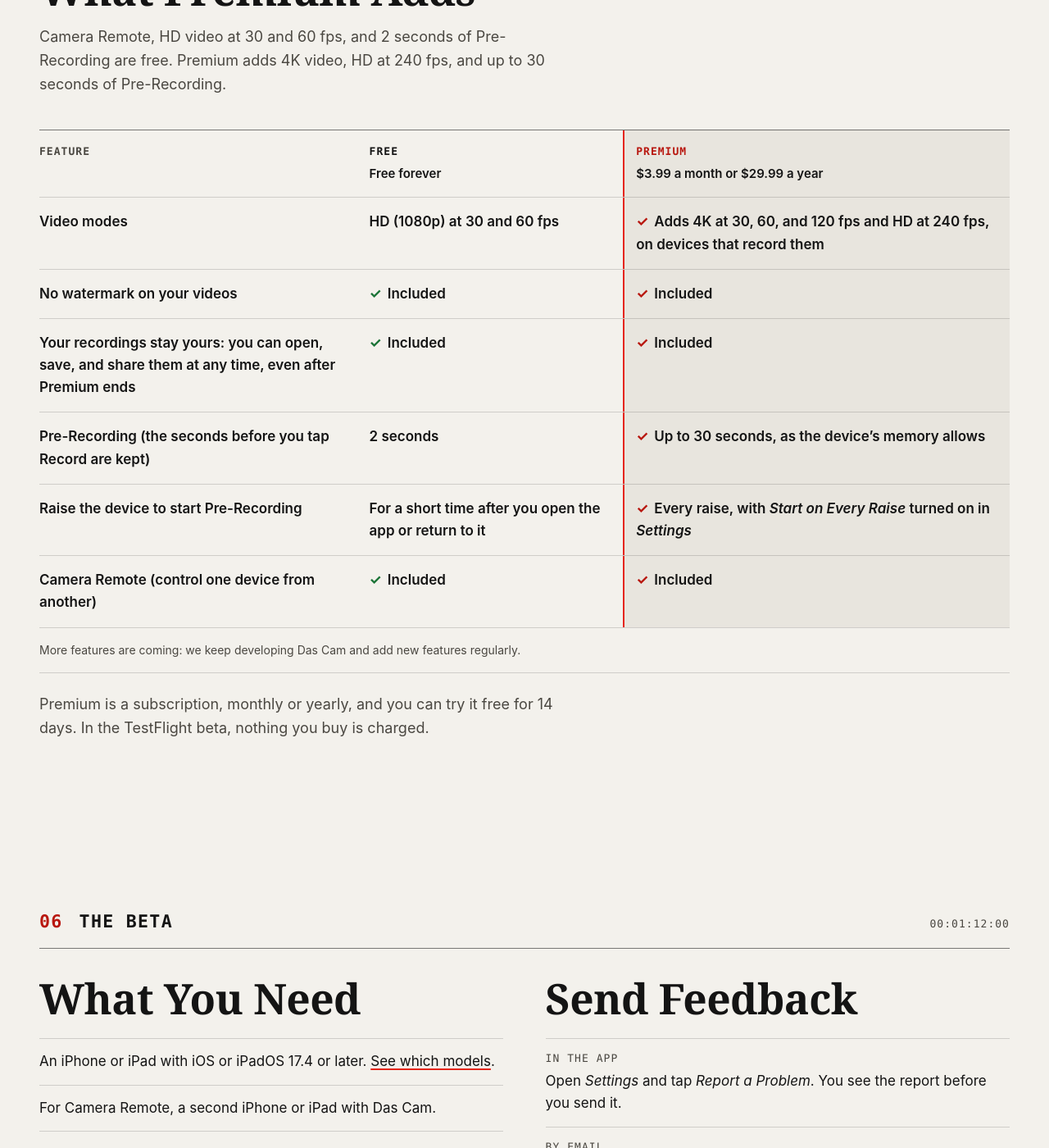
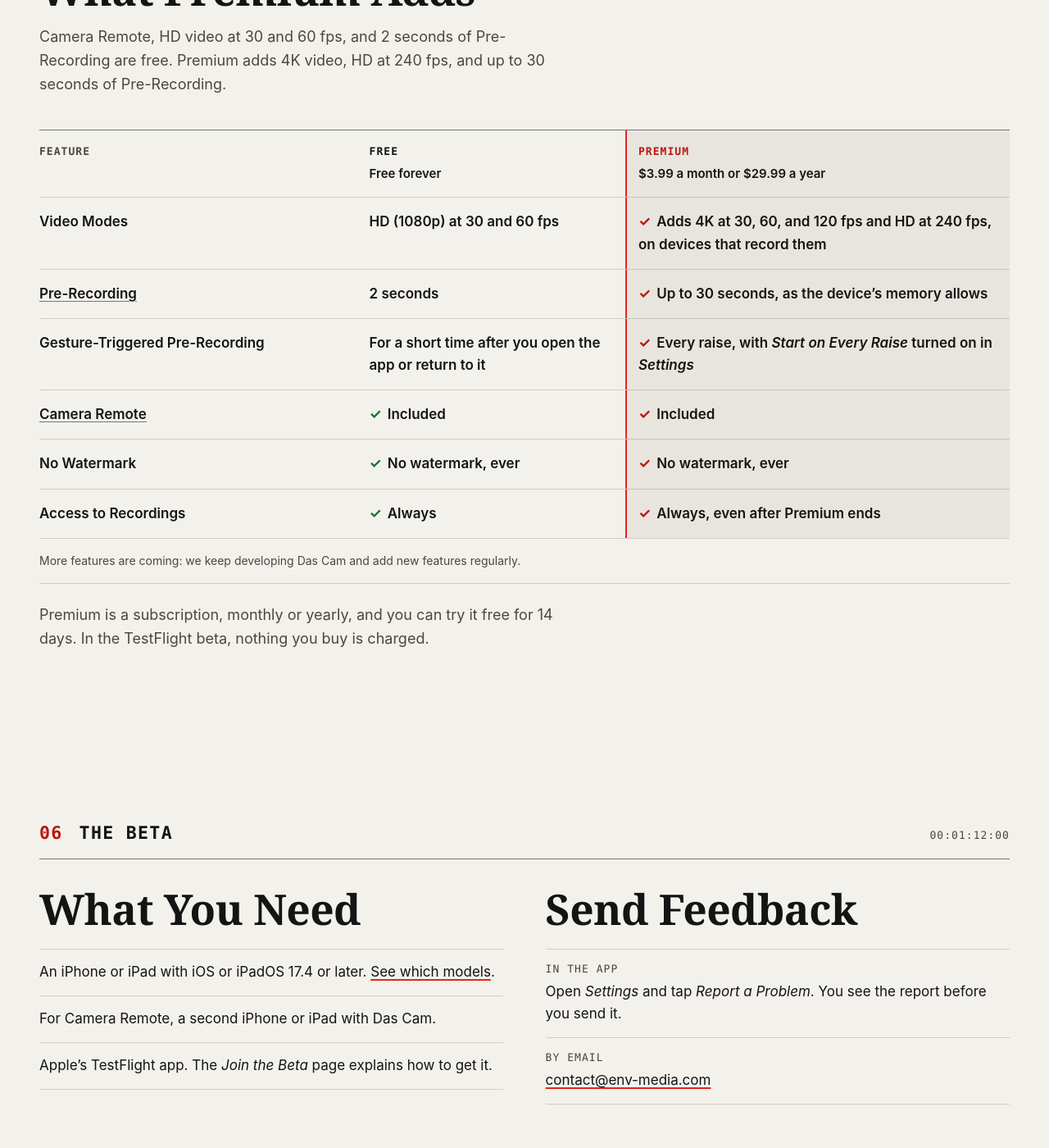
Before and after one commit to env-media/das-cam, a Jekyll site: the page index.html, which Jekyll copies as it is, in a window 1280 px wide and 1400 px high, scrolled down 6512 px. Shown: the whole window at 82% size. Built offline with Jekyll 4.4.1, drawn with Linux system fonts in a browser that asks for light colours.

Commit message:
WEB-TABLE2: short feature names, links to Pre-Recording and Camera Remote (AJ)
- AJ: the rows were too wordy. Every Feature cell is now a short name in
  title case: Video Modes, Pre-Recording, Gesture-Triggered Pre-Recording,
  Camera Remote, No Watermark, Access to Recordings; the detail sits in the
  Free and Premium cells (No watermark, ever; Always, and Always, even after
  Premium ends). The "Everything else" row is gone, as in the list.
- Pre-Recording and Camera Remote link to their sections (#features and
  #pairing), quiet links that turn red on hover; the page's existing smooth
  scroll (off under reduced motion) carries the reader there. The header does
  not stick, so no scroll margin is needed.
- Generated by DSC's premium-table.py: a phrase's [name](#id) becomes an
  in-page link after escaping, and a site row can tick Free with "freeTick"
  (Access to Recordings). Free forever, the prices and the last row stay.

Co-Authored-By: Claude Opus 5.5 (1M context, M4 lane, DSC M4 arbiter #74's website helper, session f1efe9fa) <noreply@anthropic.com>

```diff
--- a/assets/site.css
+++ b/assets/site.css
@@ -858,6 +858,9 @@ html.lb-open { overflow: hidden; }
 .tiers td.free { color: var(--ink); font-weight: 600; }
 .tiers td.free .tick { color: var(--green); }
 .tiers td.more { font-size: 0.875rem; color: var(--ink-2); }
+/* WEB-TABLE2: a feature name that links to its section, a quiet link that turns red on hover. */
+.tiers a.tiers-link { text-decoration-color: var(--rule-strong); text-decoration-thickness: 1px; }
+.tiers a.tiers-link:hover { text-decoration-color: var(--red); }
 .tiers + .intro { margin-top: 1.5rem; }
 @media (max-width: 40rem) {
   /* The header row stays on a phone, so the price shows; its Feature cell is for screen readers only. */
--- a/index.html
+++ b/index.html
@@ -269,12 +269,12 @@
       <table class="tiers">
         <thead><tr><th scope="col">Feature</th><th scope="col" class="free">Free <span class="price">Free forever</span></th><th scope="col" class="premium">Premium <span class="price">$3.99 a month or $29.99 a year</span></th></tr></thead>
         <tbody>
-          <tr id="tier-video"><th scope="row">Video modes</th><td class="free" data-label="Free">HD (1080p) at 30 and 60 fps</td><td class="premium" data-label="Premium"><span class="tick" aria-hidden="true">&#10003;</span>Adds 4K at 30, 60, and 120 fps and HD at 240 fps, on devices that record them</td></tr>
-          <tr id="tier-noWatermark"><th scope="row">No watermark on your videos</th><td class="free" data-label="Free"><span class="tick" aria-hidden="true">&#10003;</span>Included</td><td class="premium" data-label="Premium"><span class="tick" aria-hidden="true">&#10003;</span>Included</td></tr>
-          <tr id="tier-yourRecordings"><th scope="row">Your recordings stay yours: you can open, save, and share them at any time, even after Premium ends</th><td class="free" data-label="Free"><span class="tick" aria-hidden="true">&#10003;</span>Included</td><td class="premium" data-label="Premium"><span class="tick" aria-hidden="true">&#10003;</span>Included</td></tr>
-          <tr id="tier-preRecording"><th scope="row">Pre-Recording (the seconds before you tap Record are kept)</th><td class="free" data-label="Free">2 seconds</td><td class="premium" data-label="Premium"><span class="tick" aria-hidden="true">&#10003;</span>Up to 30 seconds, as the device’s memory allows</td></tr>
-          <tr id="tier-raise"><th scope="row">Raise the device to start Pre-Recording</th><td class="free" data-label="Free">For a short time after you open the app or return to it</td><td class="premium" data-label="Premium"><span class="tick" aria-hidden="true">&#10003;</span>Every raise, with <em>Start on Every Raise</em> turned on in <em>Settings</em></td></tr>
-          <tr id="tier-cameraRemote"><th scope="row">Camera Remote (control one device from another)</th><td class="free" data-label="Free"><span class="tick" aria-hidden="true">&#10003;</span>Included</td><td class="premium" data-label="Premium"><span class="tick" aria-hidden="true">&#10003;</span>Included</td></tr>
+          <tr id="tier-video"><th scope="row">Video Modes</th><td class="free" data-label="Free">HD (1080p) at 30 and 60 fps</td><td class="premium" data-label="Premium"><span class="tick" aria-hidden="true">&#10003;</span>Adds 4K at 30, 60, and 120 fps and HD at 240 fps, on devices that record them</td></tr>
+          <tr id="tier-preRecording"><th scope="row"><a class="tiers-link" href="#features">Pre-Recording</a></th><td class="free" data-label="Free">2 seconds</td><td class="premium" data-label="Premium"><span class="tick" aria-hidden="true">&#10003;</span>Up to 30 seconds, as the device’s memory allows</td></tr>
+          <tr id="tier-raise"><th scope="row">Gesture-Triggered Pre-Recording</th><td class="free" data-label="Free">For a short time after you open the app or return to it</td><td class="premium" data-label="Premium"><span class="tick" aria-hidden="true">&#10003;</span>Every raise, with <em>Start on Every Raise</em> turned on in <em>Settings</em></td></tr>
+          <tr id="tier-cameraRemote"><th scope="row"><a class="tiers-link" href="#pairing">Camera Remote</a></th><td class="free" data-label="Free"><span class="tick" aria-hidden="true">&#10003;</span>Included</td><td class="premium" data-label="Premium"><span class="tick" aria-hidden="true">&#10003;</span>Included</td></tr>
+          <tr id="tier-noWatermark"><th scope="row">No Watermark</th><td class="free" data-label="Free"><span class="tick" aria-hidden="true">&#10003;</span>No watermark, ever</td><td class="premium" data-label="Premium"><span class="tick" aria-hidden="true">&#10003;</span>No watermark, ever</td></tr>
+          <tr id="tier-recordings"><th scope="row">Access to Recordings</th><td class="free" data-label="Free"><span class="tick" aria-hidden="true">&#10003;</span>Always</td><td class="premium" data-label="Premium"><span class="tick" aria-hidden="true">&#10003;</span>Always, even after Premium ends</td></tr>
         </tbody>
         <tfoot><tr><td colspan="3" class="more">More features are coming: we keep developing Das Cam and add new features regularly.</td></tr></tfoot>
       </table>
```
